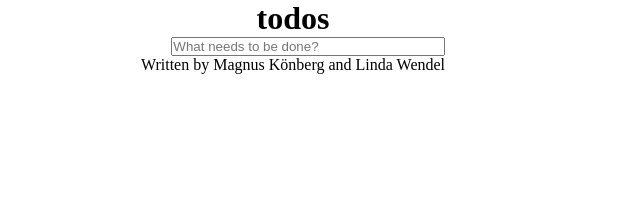
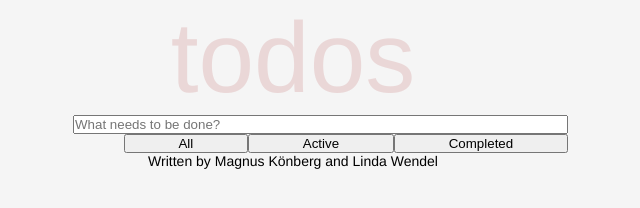
Before and after one commit to lindawendel/ToDo, a plain HTML site: page Test3/test3.html in a window 1280 px wide. Shown: the whole page, without its empty margins (347-987 px from the left). Drawn offline with Linux system fonts and the light colour scheme.

Commit message:
some css

```diff
--- a/Test3/test3.css
+++ b/Test3/test3.css
@@ -2,6 +2,25 @@
   box-sizing: border-box;
   margin: 0;
   padding: 0;
+}
+
+h1 {
+  color: rgba(175, 47, 47, 0.15);
+  font-size: 100px;
+  font-weight: 100;
+
+}
+
+body {
+  font: 14px 'Helvetica Neue', Helvetica, Arial, sans-serif;
+  background: #f5f5f5;
+    /* line-height: 1.4em; */
+}
+
+#summaryButtons {
+  display: grid;
+  grid-template:
+  "a b c d";
 }
 
 li {
@@ -25,6 +44,9 @@ li button {
   justify-self: end;
 }
 
+header, #container {
+  width: 550px;
+}
 
 form {
   display: grid;
```
